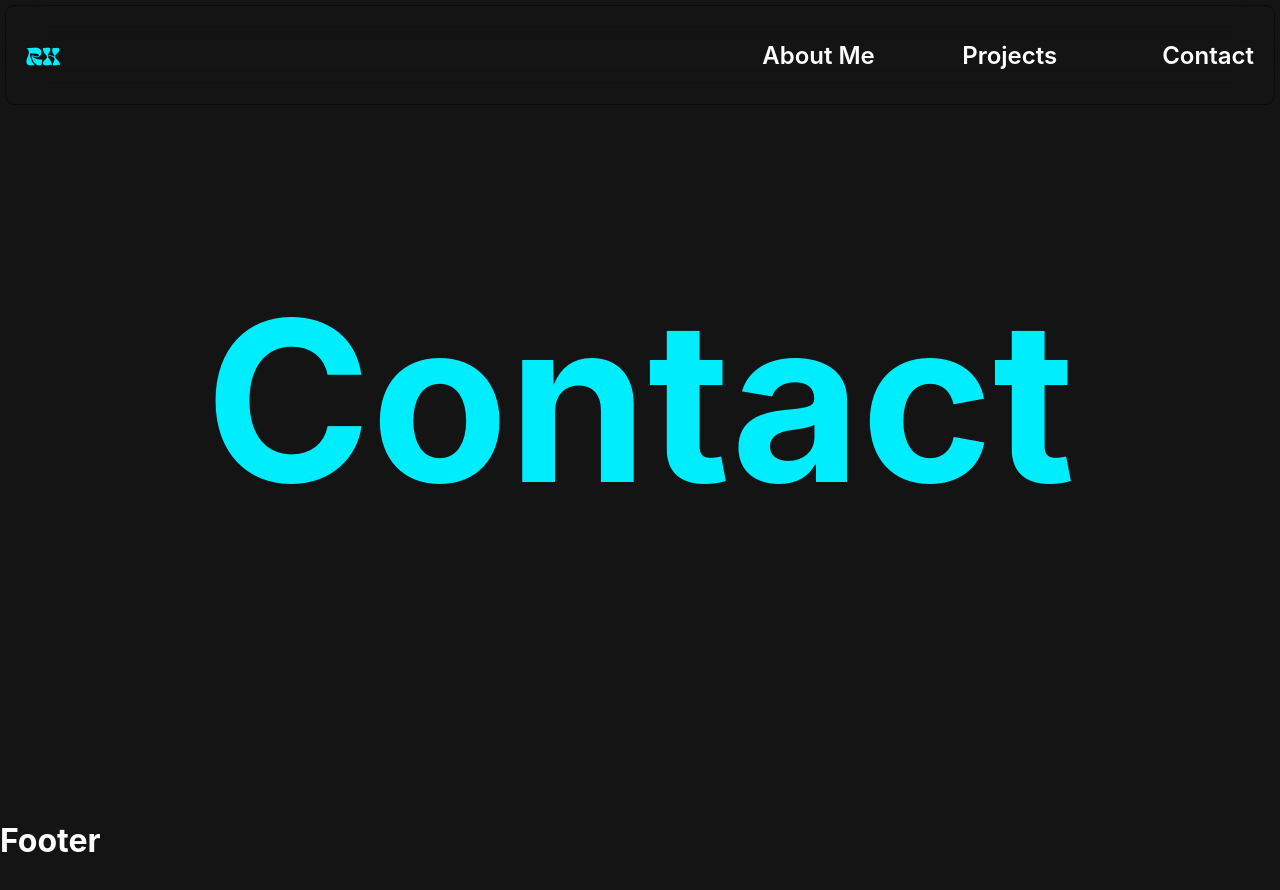
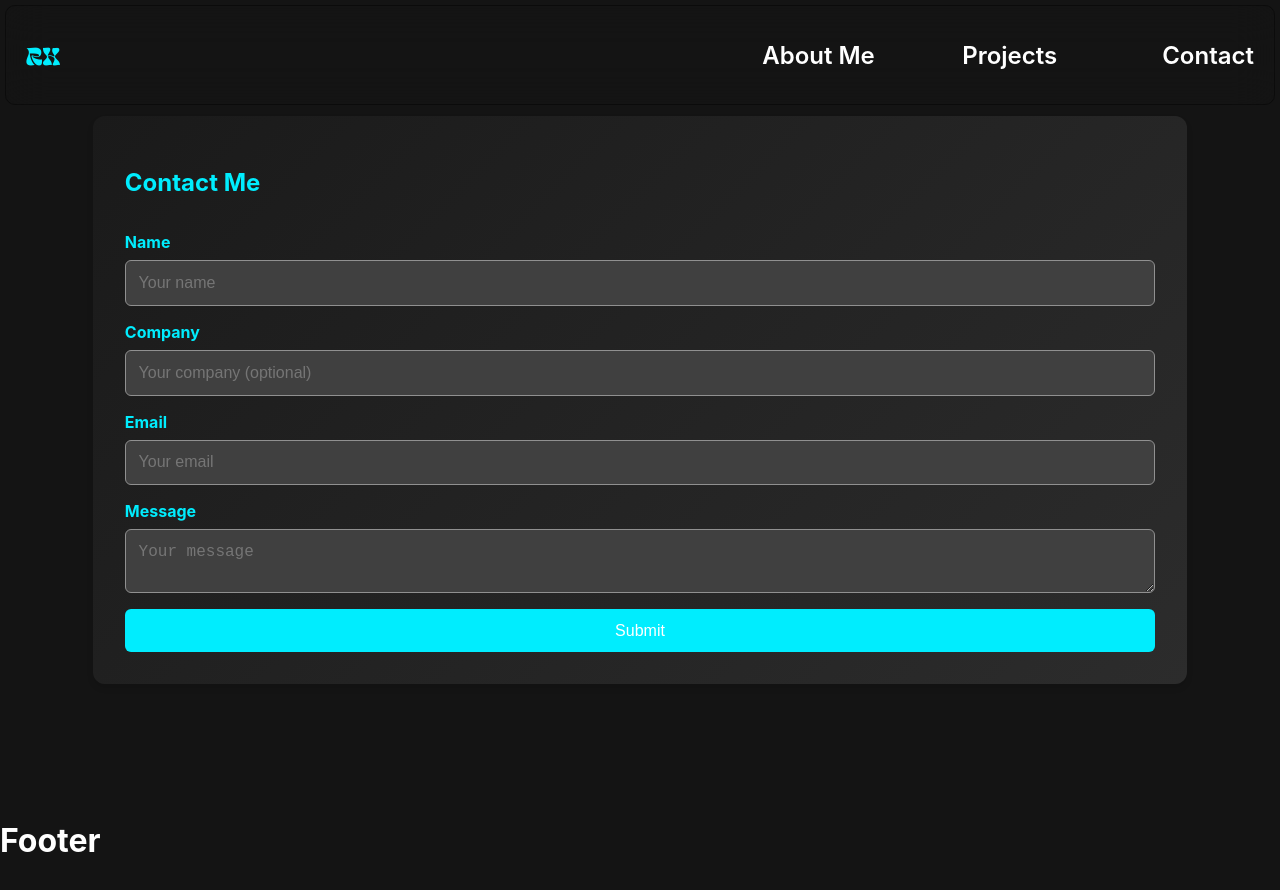
Before and after one commit to RemiHenry/rmhry-portfolio, a Next.js app: page /contact in a window 1280 px wide. Shown: the top 890 px of the page. Built offline with nearby package versions, Linux system fonts and the light colour scheme; no server answers; some icons are missing; a web font is replaced by a local one.

Commit message:
feat: contact form

```diff
--- a/package.json
+++ b/package.json
@@ -9,6 +9,7 @@
     "lint": "next lint"
   },
   "dependencies": {
+    "@emailjs/browser": "^4.4.1",
     "next": "15.3.4",
     "react": "19.1.0",
     "react-dom": "19.1.0"
--- a/pages/contact.jsx
+++ b/pages/contact.jsx
@@ -1,7 +1,57 @@
 import Head from "next/head";
 import style from "../styles/Contact.module.css";
+import React from "react";
+import emailjs from "@emailjs/browser";
 
 export default function Contact() {
+  console.log(process.env);
+  const serviceKey = process.env.SERVICE_KEY || "";
+  const templateKey = process.env.TEMPLATE_KEY || "";
+  const publicKey = process.env.PUBLIC_KEY || "";
+
+  const [formData, setFormData] = React.useState({
+    name: "",
+    company: "",
+    email: "",
+    message: "",
+  });
+
+  const [successMessage, setSuccessMessage] = React.useState("");
+  const [errorMessage, setErrorMessage] = React.useState("");
+
+  const handleChange = (e) => {
+    const { name, value } = e.target;
+    setFormData({ ...formData, [name]: value });
+    resetErrorMessage();
+  };
+
+  const resetErrorMessage = () => {
+    if (formData.name && formData.email && formData.message) {
+      setErrorMessage("");
+    }
+  };
+
+  const handleSubmit = async (e) => {
+    e.preventDefault();
+    setSuccessMessage("");
+    setErrorMessage("");
+
+    if (!formData.name || !formData.email || !formData.message) {
+      setErrorMessage("Some required fields are empty");
+      return;
+    }
+
+    try {
+      console.log(publicKey);
+      await emailjs.send(serviceKey, templateKey, formData, publicKey);
+      setSuccessMessage("Success");
+      setFormData({ name: "", company: "", email: "", message: "" });
+    } catch (error) {
+      setErrorMessage("Error");
+      console.error("EmailJS Error: ", error);
+    }
+  };
+
   return (
     <div>
       <Head>
@@ -16,8 +66,66 @@ export default function Contact() {
         ></link>
         <link rel="icon" href="/favicon.ico" />
       </Head>
-      <div className={style.container}>
-        <h1>Contact</h1>
+      <div className={style["contact-form-container"]}>
+        <form className={style["contact-form"]} onSubmit={handleSubmit}>
+          <h2>Contact Me</h2>
+
+          <section>
+            <label htmlFor="name">Name</label>
+            <input
+              type="text"
+              id="name"
+              name="name"
+              value={formData.name}
+              onChange={handleChange}
+              placeholder="Your name"
+            />
+          </section>
+
+          <section>
+            <label htmlFor="company">Company</label>
+            <input
+              type="text"
+              id="company"
+              name="company"
+              value={formData.company}
+              onChange={handleChange}
+              placeholder="Your company (optional)"
+            />
+          </section>
+
+          <section>
+            <label htmlFor="email">Email</label>
+            <input
+              type="email"
+              id="email"
+              name="email"
+              value={formData.email}
+              onChange={handleChange}
+              placeholder="Your email"
+            />
+          </section>
+
+          <section>
+            <label htmlFor="message">Message</label>
+            <textarea
+              id="message"
+              name="message"
+              value={formData.message}
+              onChange={handleChange}
+              placeholder="Your message"
+            ></textarea>
+          </section>
+
+          <button type="submit">Submit</button>
+
+          {errorMessage && (
+            <p className={style["error-message"]}>{errorMessage}</p>
+          )}
+          {successMessage && (
+            <p className={style["success-message"]}>{successMessage}</p>
+          )}
+        </form>
       </div>
     </div>
   );
--- a/styles/Contact.module.css
+++ b/styles/Contact.module.css
@@ -1,10 +1,77 @@
-.container {
+.contact-form-container {
   width: 100%;
   height: 100vh;
-  padding: 0;
+  padding: 2rem;
   display: flex;
   justify-content: center;
   align-items: center;
-  font-size: 7rem;
   color: #00edfe;
 }
+
+.contact-form {
+  width: 100%;
+  max-width: 40%;
+  background: linear-gradient(135deg, #1a1a1a, #2c2c2c);
+  padding: 2rem;
+  border-radius: 12px;
+  box-shadow: 0 4px 6px rgba(0, 0, 0, 0.1);
+  display: flex;
+  flex-direction: column;
+  gap: 1rem;
+
+  section {
+    display: flex;
+    flex-direction: column;
+    gap: 0.5rem;
+    color: #00edfe;
+
+    label {
+      font-weight: bold;
+    }
+  }
+
+  input,
+  textarea {
+    padding: 0.8rem;
+    border: 1px solid #909090;
+    background-color: #404040;
+    color: white;
+    border-radius: 6px;
+    font-size: 1rem;
+  }
+
+  button {
+    background-color: #00edfe;
+    color: white;
+    border: none;
+    padding: 0.8rem 1.5rem;
+    font-size: 1rem;
+    border-radius: 6px;
+    cursor: pointer;
+    transition: background-color 0.3s;
+
+    &:hover {
+      background-color: #00b8d4;
+    }
+  }
+}
+
+.success-message {
+  color: green;
+  font-weight: bold;
+  padding: 0;
+  margin: 0;
+}
+
+.error-message {
+  color: red;
+  font-weight: bold;
+  padding: 0;
+  margin: 0;
+}
+
+@media (max-width: 1280px) {
+  .contact-form {
+    max-width: 90%;
+  }
+}
```
Also changed, not shown: 2 other files (tests, documents, lock files or other folders).
